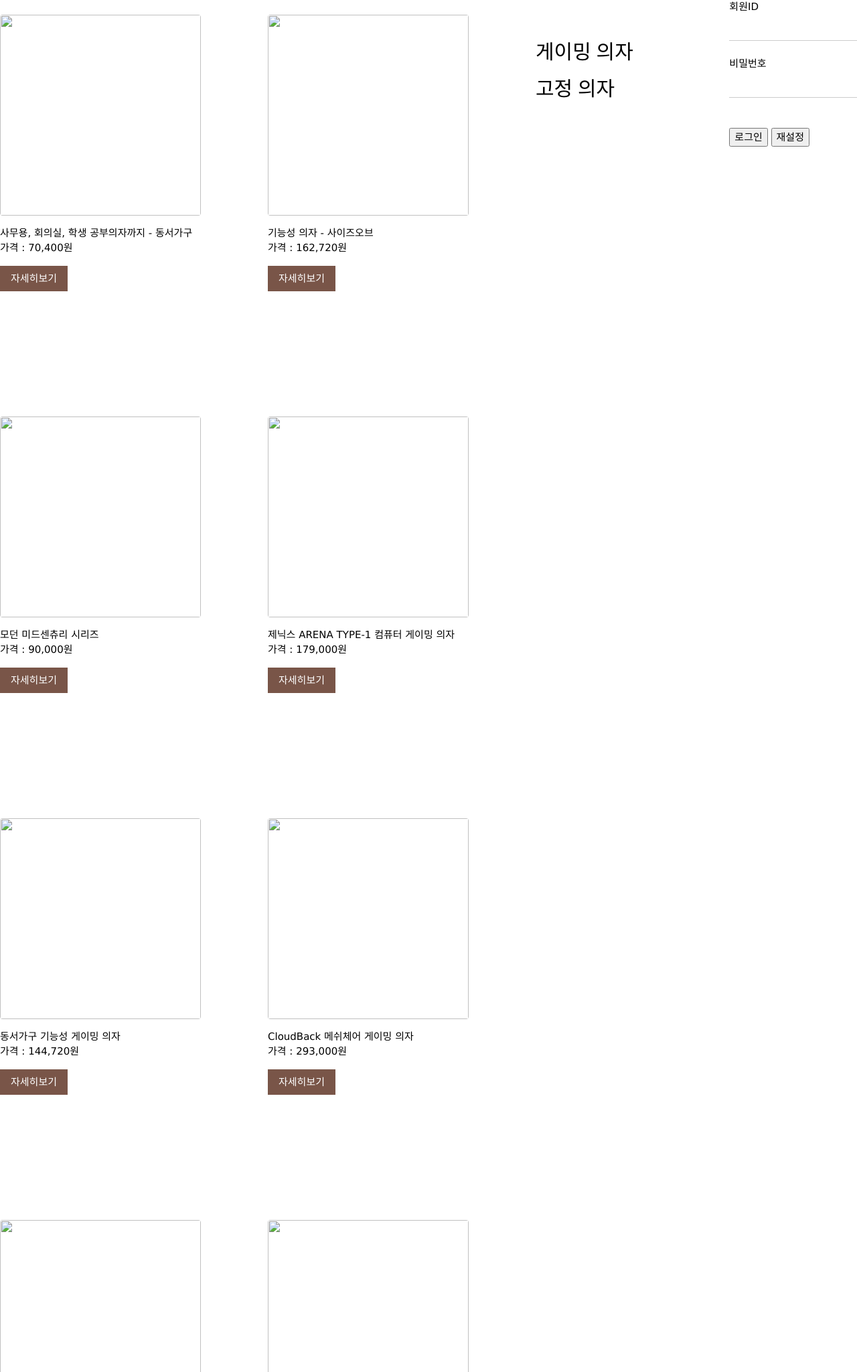
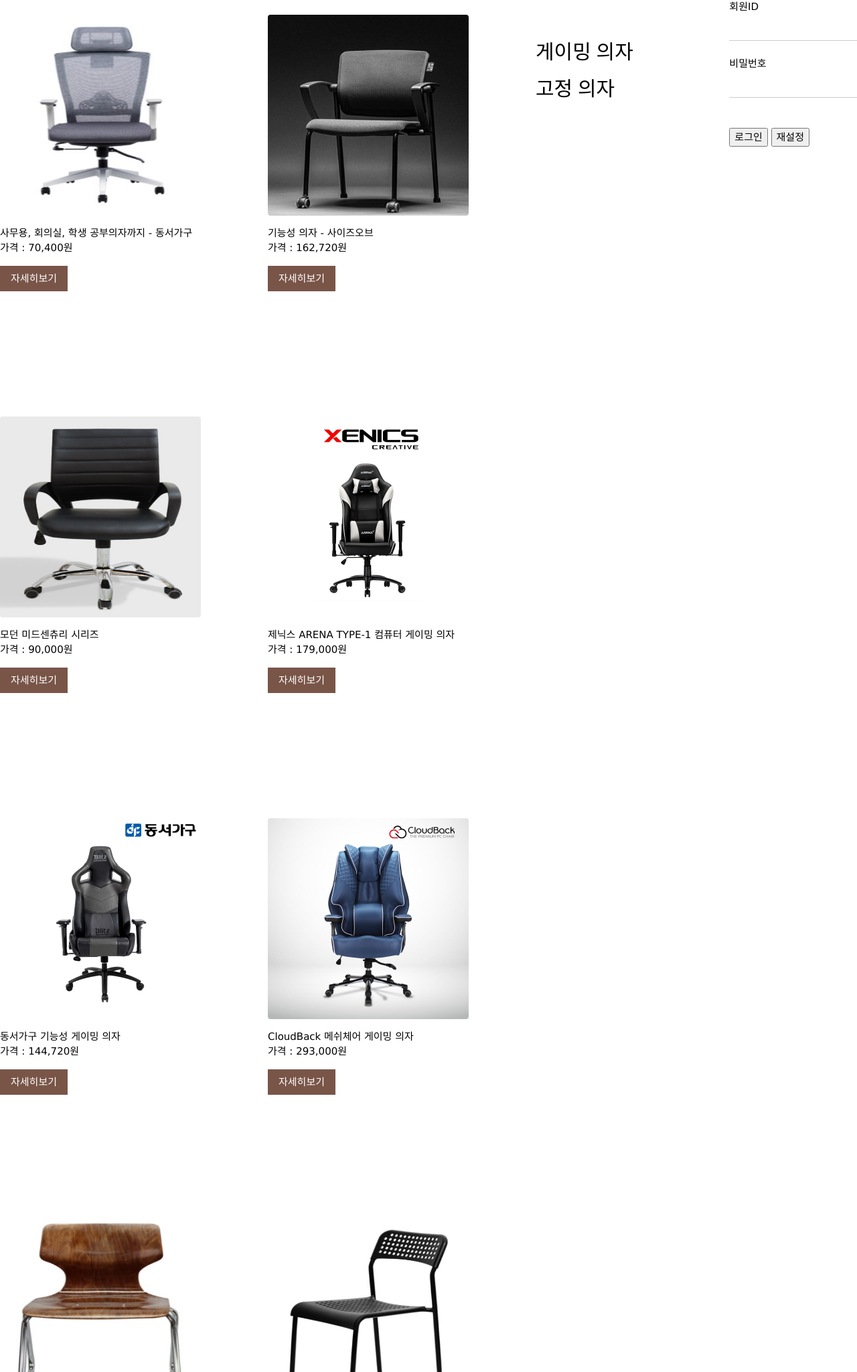
Before and after one commit to deu1174/bizpersonal, a plain HTML site: page index.html in a window 1280 px wide. Shown: the part 751-2800 px from the top of the page at 67% size. Drawn offline with nearby package versions, Linux system fonts and the light colour scheme; the site is published under a folder, as on GitHub Pages, so addresses that start at the root find nothing.

Commit message:
Add files via upload

```diff
--- a/index.html
+++ b/index.html
@@ -102,10 +102,10 @@
         <h2 class="w3-center"></h2>
 
         <div class="w3-center w3-section" style="max-width: 500px;">
-            <img class="mySlides" src="/testphoto/photo1.PNG" alt="" style="width: 1000px; height: 400px;">
-            <img class="mySlides" src="/testphoto/photo2.PNG" alt="" style="width: 1000px; height: 400px;">
-            <img class="mySlides" src="/testphoto/photo3.PNG" alt="" style="width: 1000px; height: 400px;">
-            <img class="mySlides" src="/testphoto/photo4.PNG" alt="" style="width: 1000px; height: 400px;">
+            <img class="mySlides" src="./testphoto/photo1.PNG" alt="" style="width: 1000px; height: 400px;">
+            <img class="mySlides" src="./testphoto/photo2.PNG" alt="" style="width: 1000px; height: 400px;">
+            <img class="mySlides" src="./testphoto/photo3.PNG" alt="" style="width: 1000px; height: 400px;">
+            <img class="mySlides" src="./testphoto/photo4.PNG" alt="" style="width: 1000px; height: 400px;">
         </div>
 
         <script>
@@ -132,7 +132,7 @@
         <div class="officechair">
             <br/>
             <div class="officeproduct1">
-                <img src="/testphoto/chair_office1.PNG"  class="w3-round" alt="" width="300"  height="300">
+                <img src="./testphoto/chair_office1.PNG"  class="w3-round" alt="" width="300"  height="300">
                 <p>
                     사무용, 회의실, 학생 공부의자까지 - 동서가구<br/>
                     가격 : 70,400원
@@ -141,7 +141,7 @@
             </div>
 
             <div class="officeproduct2">
-                <img src="/testphoto/chair_office2.PNG"  class="w3-round" alt="" width="300" height="300">
+                <img src="./testphoto/chair_office2.PNG"  class="w3-round" alt="" width="300" height="300">
                 <p>
                     기능성 의자 - 사이즈오브<br>
                     가격 : 162,720원
@@ -150,7 +150,7 @@
             </div>
 
             <div class="officeproduct3">
-                <img src="/testphoto/chair_office3.PNG" class="w3-round" alt="" width="300" height="300">
+                <img src="./testphoto/chair_office3.PNG" class="w3-round" alt="" width="300" height="300">
                 <p>
                     모던 미드센츄리 시리즈 <br>
                     가격 : 90,000원
@@ -163,7 +163,7 @@
         <h2>게이밍 의자</h2>
         <div class="gamechair">
             <div class="gamechair1">
-                <img src="/testphoto/chair_gaming1.jpg" class="w3-round" alt="" width="300" height="300">
+                <img src="./testphoto/chair_gaming1.jpg" class="w3-round" alt="" width="300" height="300">
                 <p>
                 제닉스 ARENA TYPE-1 컴퓨터 게이밍 의자 <br>
                 가격 : 179,000원
@@ -172,7 +172,7 @@
             </div>
 
             <div class="gamechair2">
-                <img src="/testphoto/chair_gaming2.jpg" class="w3-round" alt="" width="300" height="300">
+                <img src="./testphoto/chair_gaming2.jpg" class="w3-round" alt="" width="300" height="300">
                 <p>
                     동서가구 기능성 게이밍 의자 <br>
                     가격 : 144,720원
@@ -181,7 +181,7 @@
             </div>
 
             <div class="gamechair3">
-                <img src="/testphoto/chair_gaming3.jpg" class="w3-round" alt="" width="300"  height="300">
+                <img src="./testphoto/chair_gaming3.jpg" class="w3-round" alt="" width="300"  height="300">
                 <p>
                     CloudBack 메쉬체어 게이밍 의자 <br>
                     가격 : 293,000원
@@ -193,7 +193,7 @@
         <h2>고정 의자</h2>
         <div class="fixedchair">
             <div class="fixedchair1">
-                <img src="/testphoto/chair_fixed1.PNG" class="w3-round" alt="" width="300" height="300">
+                <img src="./testphoto/chair_fixed1.PNG" class="w3-round" alt="" width="300" height="300">
                 <p>
                     체어센스 하이팩고정 회의용 고정의자 <br>
                     가격 : 42,400원
@@ -202,7 +202,7 @@
             </div>
 
             <div class="fixedchair2">
-                <img src="/testphoto/chair_fixed5.PNG" class="w3-round" alt="" width="300" height="300">
+                <img src="./testphoto/chair_fixed5.PNG" class="w3-round" alt="" width="300" height="300">
                 <p>
                     마켓 리사 고정식 의자 <br>
                     가격 : 24,000원
@@ -211,7 +211,7 @@
             </div>
 
             <div class="fixedchair3">
-                <img src="/testphoto/chair_fixed3.PNG" class="w3-round" alt="" width="300" height="300">
+                <img src="./testphoto/chair_fixed3.PNG" class="w3-round" alt="" width="300" height="300">
                 <p>
                     체어센스 토비고정 패드형 고급메쉬 고정의자 <br>
                     가격 : 42,400원
```
